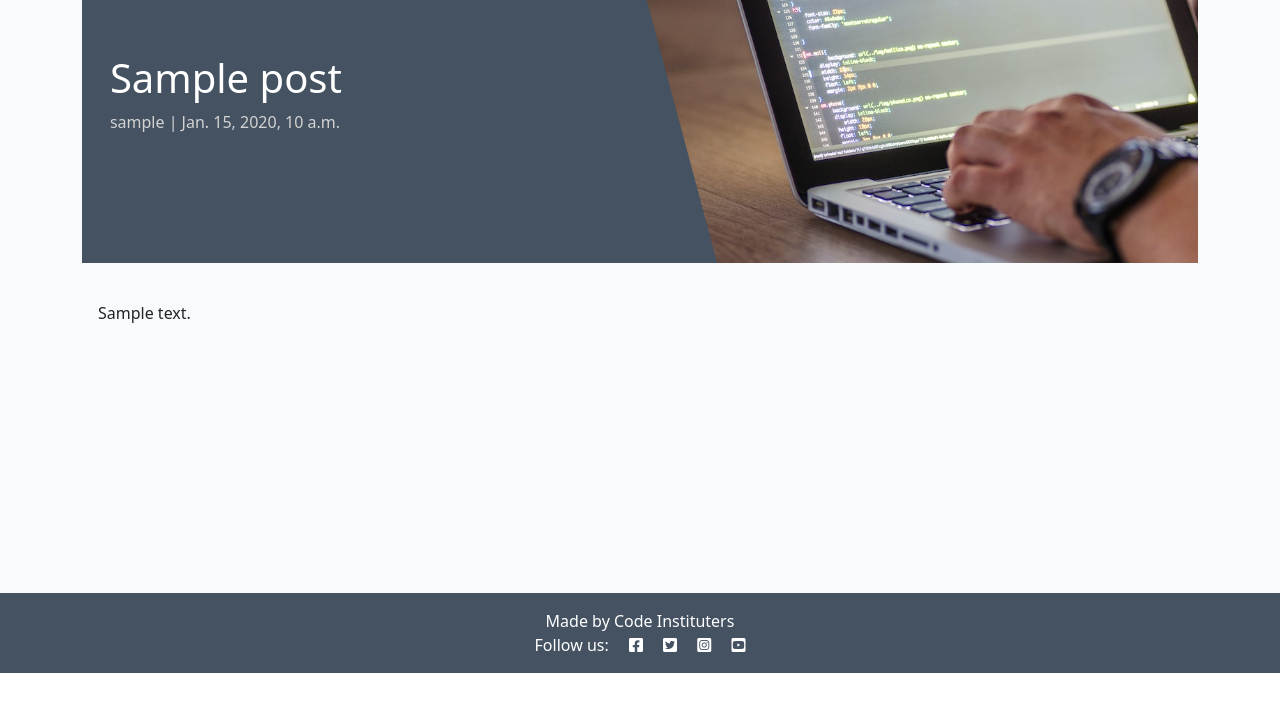
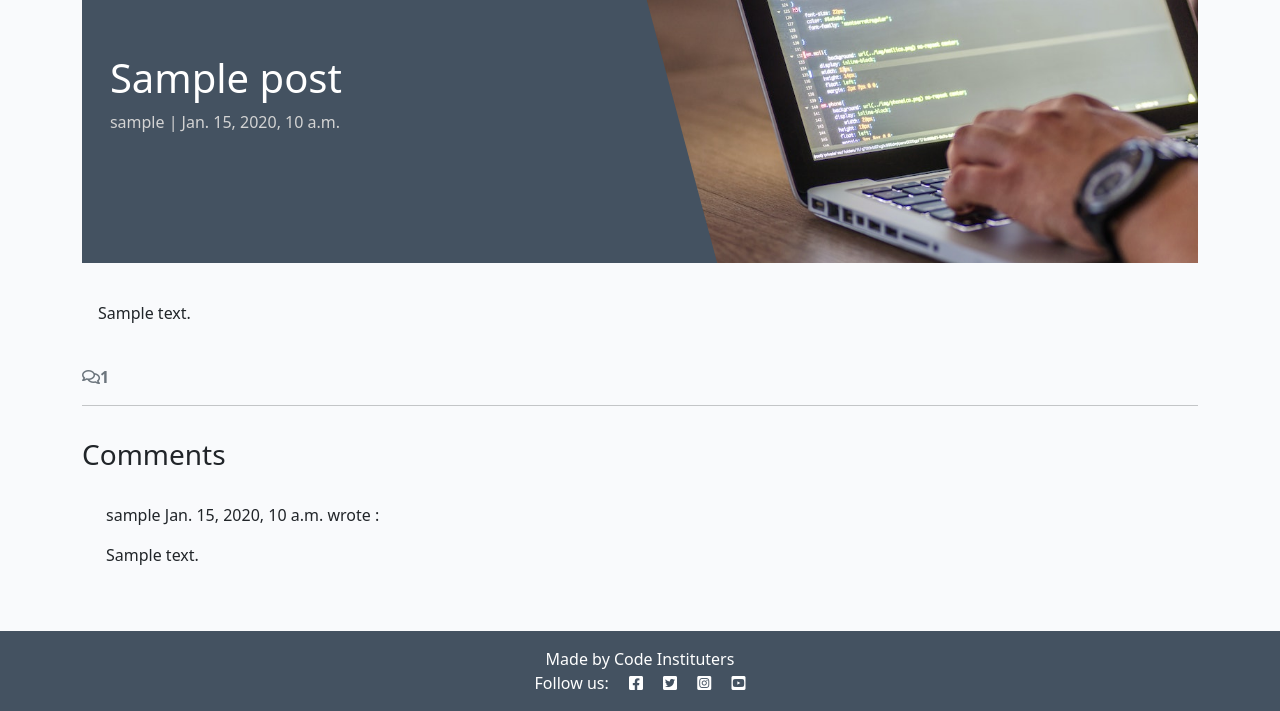
Before and after one commit to h7qju7ts/codestar_blog, a Django app: a page that uses blog/templates/blog/post_detail.html in a window 1280 px wide. Shown: the part 127-838 px from the top of the page. Before the commit the page ends 800 px from the top, so only its background shows below. Run offline with Django 4.2, Linux system fonts and the light colour scheme; tables that the repository leaves empty hold one stand-in row (values such as "Sample post"); parts of the project's set-up code (start-up, migrations or seed data) failed here and were passed over; some libraries are stand-ins or nearby versions.

Commit message:
add comment count + displays to post_detail.html

```diff
--- a/blog/templates/blog/post_detail.html
+++ b/blog/templates/blog/post_detail.html
@@ -30,6 +30,48 @@
             </div>
         </div>
     </div>
+    <!-- Displaying count of comments -->
+     <div class="row">
+        <div class="col-12">
+            <strong class="text-secondary">
+                <i class="far fa-comments"></i>{{comment_count}}
+            </strong>
+        </div>
+        <div class="col-12">
+            <hr>
+        </div>
+     </div>
+     <!-- Displaying Comments -->
+      <div class="row">
+        <div class="col-md-8 card mb-4 mt-3">
+            <h3>Comments</h3>
+            <div class="card-body">
+                <!-- We want a loop inside the empty control tags
+                      to iterate trough each comment in comments -->
+                      {% for comment in comments %}
+                      <div class="p-2 comments
+                      {% if not comments.approved and comment.author == user %}
+                      faded{% elif not comment.approved %} d-none
+                      {% endif %}">
+                           <p class="font-weight-bold">
+                            {{comment.author}}
+                            <span class="font-weight-normal">
+                                {{comment.created_on}}
+                            </span> wrote :
+                            </p>
+                            <div id="comment {{ comment_id}}">
+                                {{comment.body | linebreaks}}
+                            </div>
+                            {% if not comment.approved and comment.author == user %}
+                            <p class="approval">This comment is waiting approval
+                             </p>
+                             {% endif %}
+                       </div>
+                <!-- Our for loop ends here -->
+                 {% endfor %}
+            </div>
+        </div>
+      </div>
 </div>
 
 {% endblock content %}
--- a/blog/views.py
+++ b/blog/views.py
@@ -23,9 +23,13 @@ def post_detail(request, slug):
     """
     queryset = Post.objects.filter(status=1)
     post = get_object_or_404(queryset, slug=slug)
+    comments = post.comments.all().order_by("-created_on")
+    comment_count = post.comments.filter(approved=True).count()
 
     return render(
         request,"blog/post_detail.html",
-        {"post": post},
-
+        {"post": post,
+         "comments": comments,
+         "comment_count": comment_count,
+         }
     )
--- a/codestar/settings.py
+++ b/codestar/settings.py
@@ -28,7 +28,7 @@ TEMPLATES_DIR = os.path.join(BASE_DIR, 'templates')
 SECRET_KEY = os.environ.get("SECRET_KEY")
 
 # SECURITY WARNING: don't run with debug turned on in production!
-DEBUG = False
+DEBUG = True
 ALLOWED_HOSTS = [
     '.herokuapp.com',
      '127.0.0.1',
```
